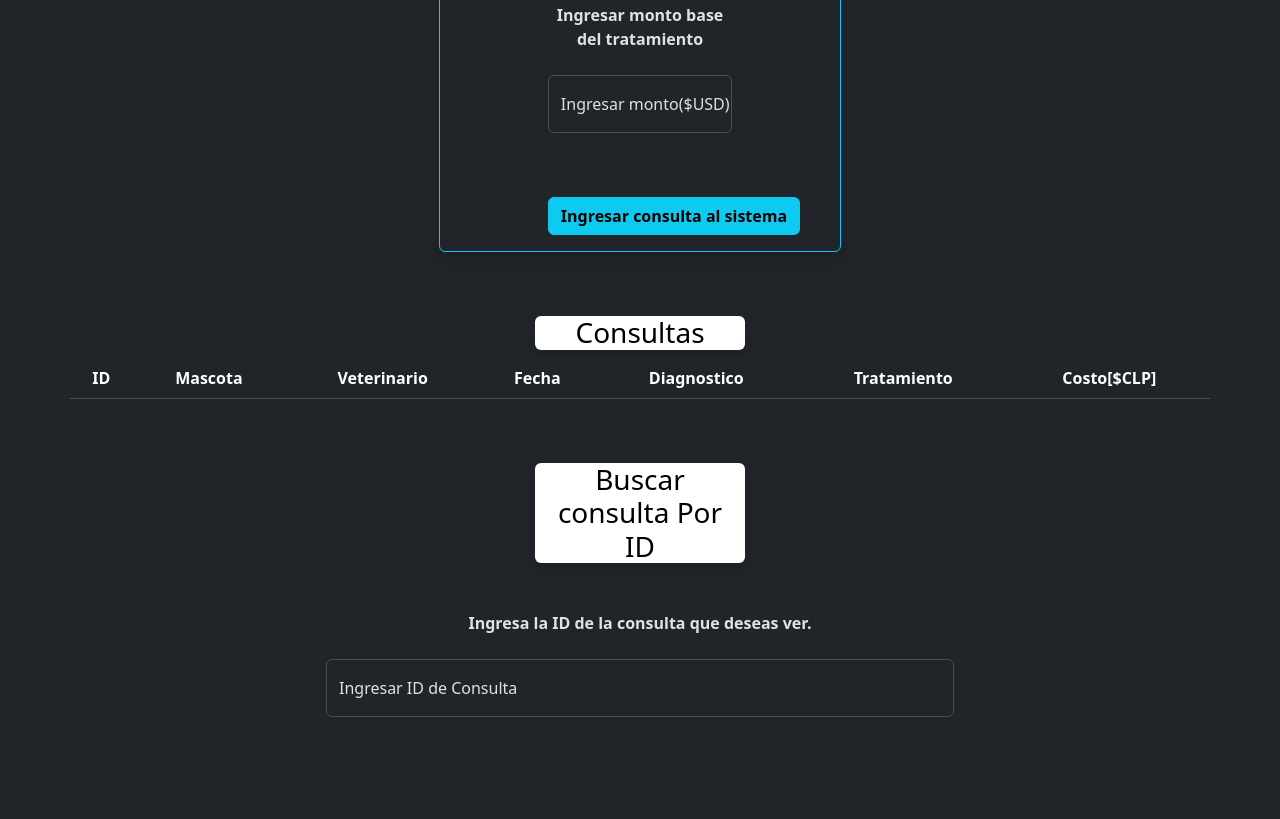
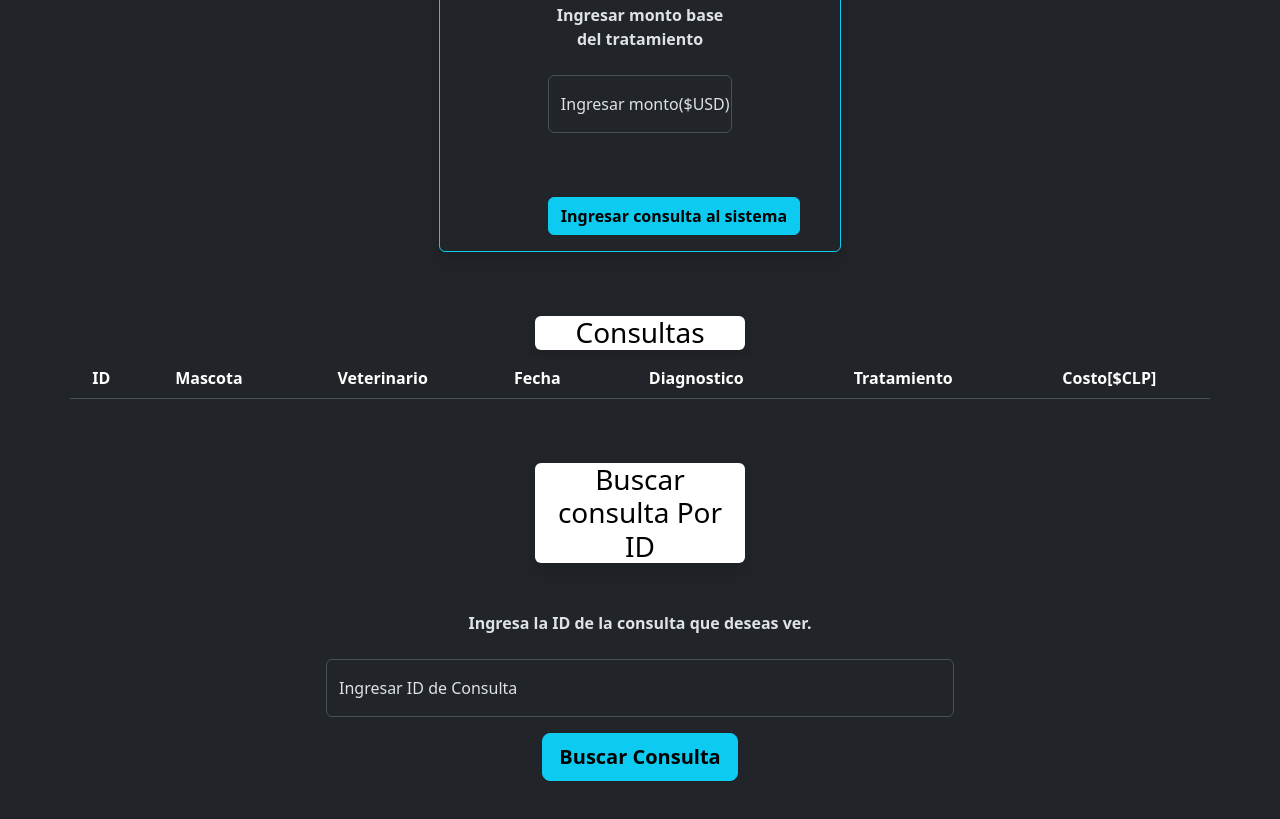
Before and after one commit to joaonunez/consultasVeterinarias, a plain HTML site: page index.html in a window 1280 px wide. Shown: the part 1101-1920 px from the top of the page. Before the commit the page ends 1834 px from the top, so only its background shows below. Drawn offline with nearby package versions, Linux system fonts and the light colour scheme.

Commit message:
Update index.html

```diff
--- a/index.html
+++ b/index.html
@@ -103,7 +103,8 @@
     <div class="container-fluid m-auto text-center fw-bold shadow bg-white text-black rounded col-10 col-sm-8 col-md-6 col-lg-4 col-xl-2 mt-5">
         <h3>Buscar consulta Por ID</h3>
     </div>
-    <div class="mt-5 col-12 col-sm-10 col-md-10 col-lg-8 col-xl-6 text-center m-auto">
+    <div class="mt-5 col-12 col-sm-10 col-md-10 col-lg-8 col-xl-6 text-center m-auto mb-5">
+        <form>
             <label for="monto" class="form-label">
                 <p class="fw-bold">Ingresa la ID de la consulta que deseas ver.</p>
             </label>
@@ -111,6 +112,9 @@
                 <input type="number" class="form-control" id="monto" placeholder="Ingresar monto base">
                 <label for="monto">Ingresar ID de Consulta</label>
             </div>
+            <input type="button" class="btn btn-info btn-lg fw-bold" value="Buscar Consulta" onclick="buscarConsulta()">
+        </form>
+
     </div>
 
 
@@ -137,7 +141,7 @@
                     <h1 class="modal-title fs-5" id="exampleModalLabel">Mascotas Registradas En El Sitema</h1>
                     <button type="button" class="btn-close" data-bs-dismiss="modal" aria-label="Close"></button>
                 </div>
-                <div class="modal-body">
+                <div class="modal-body miTabla">
                     <table id="tablaMascotas" class="table table-striped container text-center">
                         <thead>
                             <tr>
```
Lines whose indentation alone changed are shown as unchanged.
